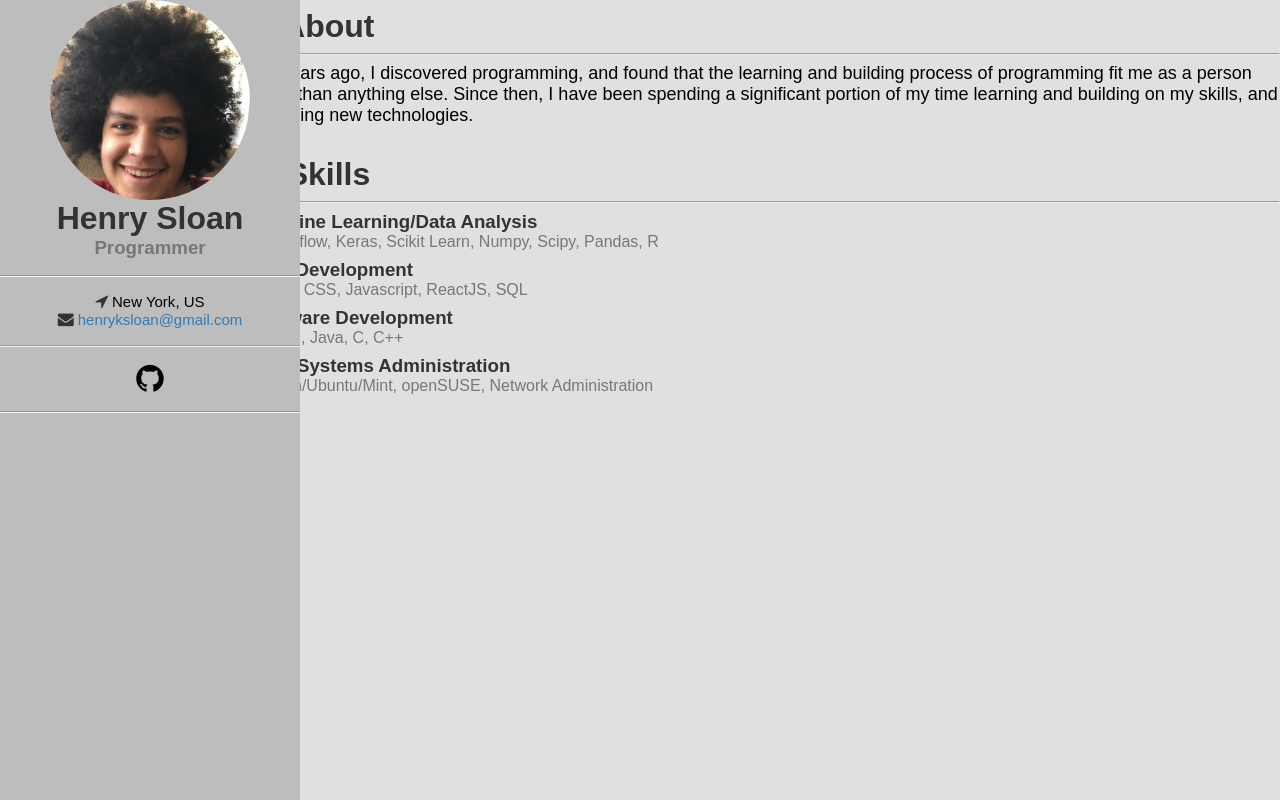
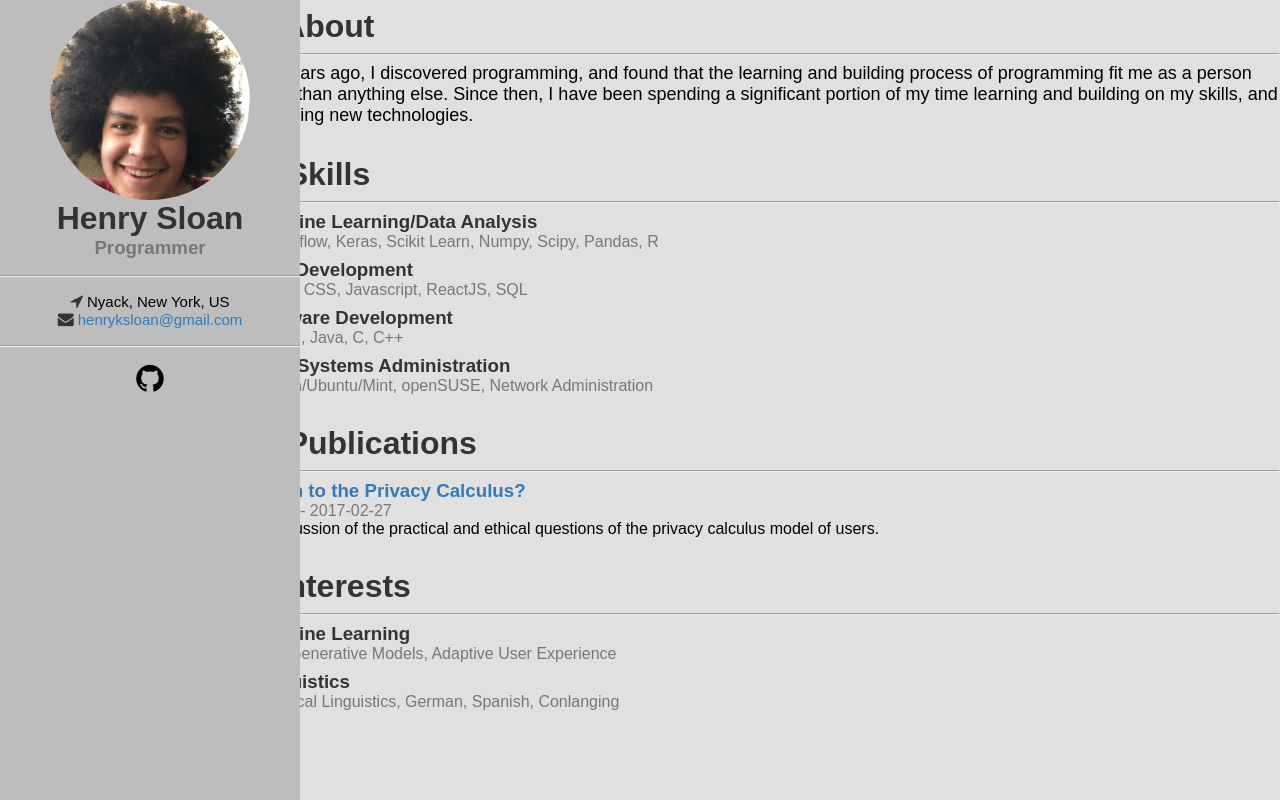
Before and after one commit to henryksloan/old-portfolio, a React app: page / in a window 1280 px wide. Built offline with nearby package versions, Linux system fonts and the light colour scheme.

Commit message:
Add more sections

```diff
--- a/App.jsx
+++ b/App.jsx
@@ -7,7 +7,7 @@ class ContactInfo extends React.Component {
     return (
       <div id='contact-info'>
         <i className='fa fa-location-arrow text-icon' />
-        <p>{Resume.basics.location.region}, {Resume.basics.location.countryCode}</p>
+        <p>{Resume.basics.location.city}, {Resume.basics.location.region}, {Resume.basics.location.countryCode}</p>
         <br />
         <i className='fa fa-envelope text-icon' />
         <a href={'mailto:' + Resume.basics.email}>{Resume.basics.email}</a>
@@ -42,7 +42,6 @@ class Sidebar extends React.Component {
             <ContactInfo />
           <hr />
             <ProfileLinks />
-          <hr />
         </div>
       </div>);
   }
@@ -80,20 +79,41 @@ class AboutSection extends React.Component {
   }
 }
 
-class SkillsSection extends React.Component {
+class PublicationSection extends React.Component {
   render() {
-    var skills = [];
-    Resume.skills.forEach(function(skill, index) {
-      skills.push(
-        <div className='skill' key={index}>
-          <h3>{skill.name}</h3>
-          <p>{skill.keywords.join(', ')}</p>
+    var list = Resume.publications;
+    var items = [];
+    list.forEach(function(item, index) {
+      items.push(
+        <div className='item' key={index}>
+          <h3><a href={item.website}>{item.name}</a></h3>
+          <p>{item.publisher + ' - ' + item.releaseDate}</p>
+          <p className='summary'>{item.summary}</p>
+        </div>);
+    });
+    return (
+      <Section name='Publications' icon='fa-file-text'>
+        {items}
+      </Section>
+    );
+  }
+}
+
+class ListSection extends React.Component {
+  render() {
+    var list = this.props.list;
+    var items = [];
+    list.forEach(function(item, index) {
+      items.push(
+        <div className='item' key={index}>
+          <h3>{item.name}</h3>
+          <p>{item.keywords.join(', ')}</p>
         </div>);
     });
 
     return (
-      <Section name='Skills' icon='fa-cog'>
-        {skills}
+      <Section name={this.props.name} icon={this.props.icon}>
+        {items}
       </Section>
     );
   }
@@ -106,7 +126,9 @@ class App extends React.Component {
         <Sidebar />
         <div id='main'>
           <AboutSection />
-          <SkillsSection />
+          <ListSection name='Skills' icon='fa-cog' list={Resume.skills} />
+          <PublicationSection />
+          <ListSection name='Interests' icon='fa-question' list={Resume.interests} />
         </div>
       </div>);
   }
--- a/index.css
+++ b/index.css
@@ -97,10 +97,13 @@ body {
     text-align: center;
 }
 
+a {
+    color: #337ab7;
+    text-decoration: none;
+}
+
 #contact-info a {
     font-size: 15px;
-    color: #337ab7;
-    text-decoration: none;
 }
 
 .profiles {
@@ -142,16 +145,16 @@ body {
     margin: 0;
 }
 
-.skill {
+.section > .item:not(:last-child) {
     margin-bottom: 8px;
 }
 
-.skill h3 {
+.item h3 {
     margin: 0;
     color: #333;
 }
 
-.skill p {
+.item p {
     font-size: 16px !important;
     color: #777;
 }
@@ -164,6 +167,10 @@ p {
     font-size: 18px;
 }
 
+.summary {
+    color: black !important;
+}
+
 .text-icon {
     padding-right: 0.25em;
     color: #333;
--- a/resume.json
+++ b/resume.json
@@ -10,7 +10,7 @@
     "location": {
       "address": "",
       "postalCode": "",
-      "city": "",
+      "city": "Nyack",
       "countryCode": "US",
       "region": "New York"
     },
@@ -23,7 +23,7 @@
   "work": [],
   "volunteer": [],
   "education": [{
-    "institution": "High School",
+    "institution": "Nyack High School",
     "area": "",
     "studyType": "",
     "startDate": "2013",
@@ -84,8 +84,12 @@
     }
   ],
   "languages": [{
-    "name": "English",
-    "level": "Native speaker"
+      "name": "English",
+      "level": "Native speaker"
+  },
+  {
+      "name": "German",
+      "level": "Learning"
   }],
   "interests": [{
     "name": "Machine Learning",
@@ -94,6 +98,15 @@
       "Generative Models",
       "Adaptive User Experience"
     ]
+  },
+  {
+    "name": "Linguistics",
+    "keywords": [
+        "Historical Linguistics",
+        "German",
+        "Spanish",
+        "Conlanging"
+    ]
   }],
   "references": []
 }
```
Also changed, not shown: index.js.
